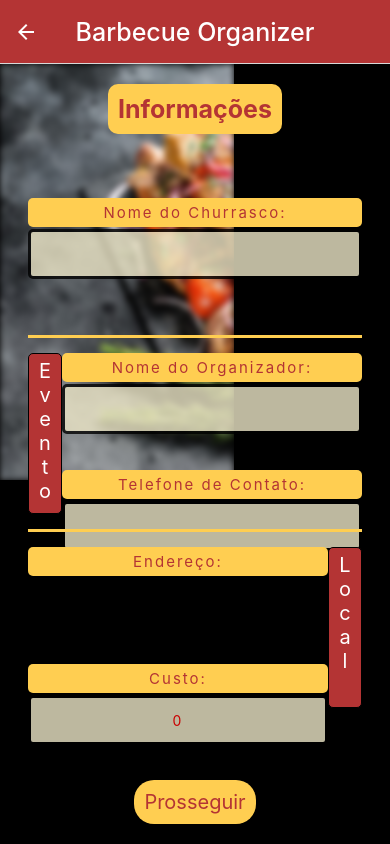
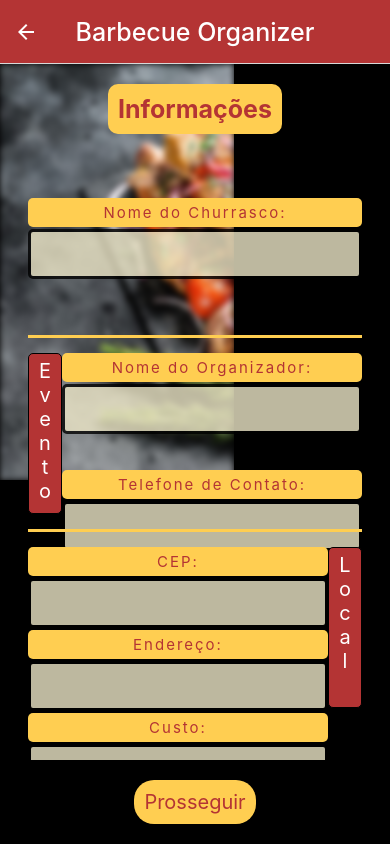
Before and after one commit to Henrique-Botelho/barbecueOrganizer, a React Native app: screen /info in a window 390 px wide. Built offline with nearby package versions, Linux system fonts and the light colour scheme.

Commit message:
Update Info.js

```diff
--- a/src/pages/Info.js
+++ b/src/pages/Info.js
@@ -6,6 +6,7 @@ export default function Info(props) {
   const { data, setInfo, calculaChurrasco, precoTotal, verificaNome } = useContext(MainContext);
 
   const [ender, setEnder] = useState(data.info.local.endereco);
+  const [cep, setCep] = useState(data.info.local.cep);
   const [name, setName] = useState(data.info.evento.nomeOrganizador);
   const [tel, setTel] = useState(data.info.evento.telefone);
   const [price, setPrice] = useState(data.info.local.custo);
@@ -69,26 +70,23 @@ export default function Info(props) {
 
         <View style={styles.container2}>
           <View style={styles.local}>
-            <View>
+            <View style={styles.item}>
+              <Text style={styles.organizador}>CEP:</Text>
+              <TextInput
+                style={styles.inputs}
+                onChangeText={setCep}
+                value={cep}
+              />
+            </View>
+            <View style={styles.item}>
               <Text style={styles.organizador}>Endereço:</Text>
-              {/* <TextInput
+              <TextInput
                 style={styles.inputs}
                 onChangeText={setEnder}
                 value={ender}
-                />
-                <Text> ou </Text>
-                <Text style={styles.organizador}>CEP:</Text>
-                <TextInput
-                style={styles.inputs}
-                onChangeText={setCep}
-                value={cep}
-                keyboardType="numeric"
-                />
-                <TouchableOpacity onPress={changeMarker}>
-                <Text>Enviar</Text>
-              </TouchableOpacity> */}
+              />
             </View>
-            <View>
+            <View style={styles.item}>
               <Text style={styles.organizador}>Custo:</Text>
               <TextInput
                 style={styles.inputs}
@@ -102,45 +100,6 @@ export default function Info(props) {
         </View>
         </ScrollView>
         {semNome ? <View><Text style={styles.alert}>O seu churrasco deve ter um nome</Text></View> : null}
-        {/* <Text style={styles.text}>Local</Text> */}
-        {/* <MapView
-            style={styles.map}
-            region={ region }
-            onRegionChangeComplete={(region) => setRegion(region)}>
-              <Marker coordinate={
-                {
-                  latitude: dados.lat,
-                  longitude: dados.long,
-                }
-              }/>
-          </MapView> */}
-        {/* <View style={styles.box}>
-          <Text style={styles.organizador}>Endereço:</Text> */}
-          {/* <TextInput
-            style={styles.inputs}
-            onChangeText={setEnder}
-            value={ender}
-          />
-          <Text> ou </Text>
-          <Text style={styles.organizador}>CEP:</Text>
-          <TextInput
-            style={styles.inputs}
-            onChangeText={setCep}
-            value={cep}
-            keyboardType="numeric"
-          />
-          <TouchableOpacity onPress={changeMarker}>
-             <Text>Enviar</Text>
-          </TouchableOpacity> */}
-          {/* <Text style={styles.organizador}>Custo:</Text>
-          <TextInput
-            style={styles.inputs}
-            onChangeText={setPrice}
-            value={price}
-            keyboardType="numeric"
-            />
-        </View> */}
-        {/* {semNome ? <View><Text>O seu churrasco deve ter um nome</Text></View> : null} */}
         {existeNome ? <View><Text style={styles.alert}>Já existe um churrasco com esse nome</Text></View> : null}
         <TouchableOpacity
           onPress={() => {
```
